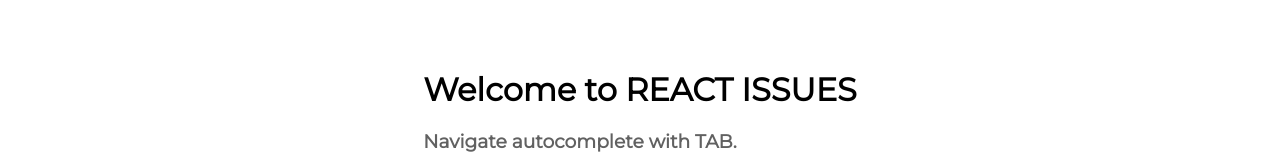
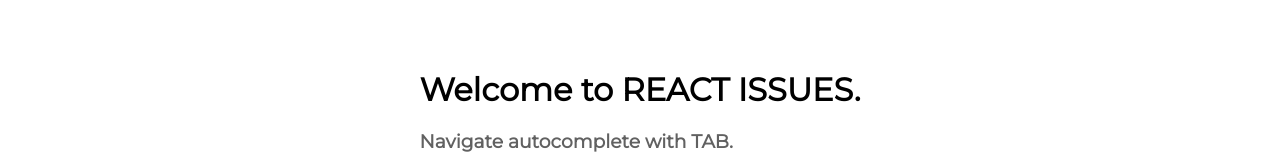
Before and after one commit to ricardonava/search-autocomplete-github, a React (Create React App) app: page / in a window 1280 px wide. Shown: the part 290-450 px from the top of the page. Built offline with nearby package versions, Linux system fonts and the light colour scheme.

Commit message:
Add punctuation

```diff
--- a/src/components/Welcome/Welcome.tsx
+++ b/src/components/Welcome/Welcome.tsx
@@ -3,7 +3,7 @@ import './welcome.css'
 
 const Welcome = () => (
   <div className="welcome">
-    <h1>Welcome to REACT ISSUES</h1>
+    <h1>Welcome to REACT ISSUES.</h1>
     <h3>Navigate autocomplete with TAB.</h3>
   </div>
 )
```
